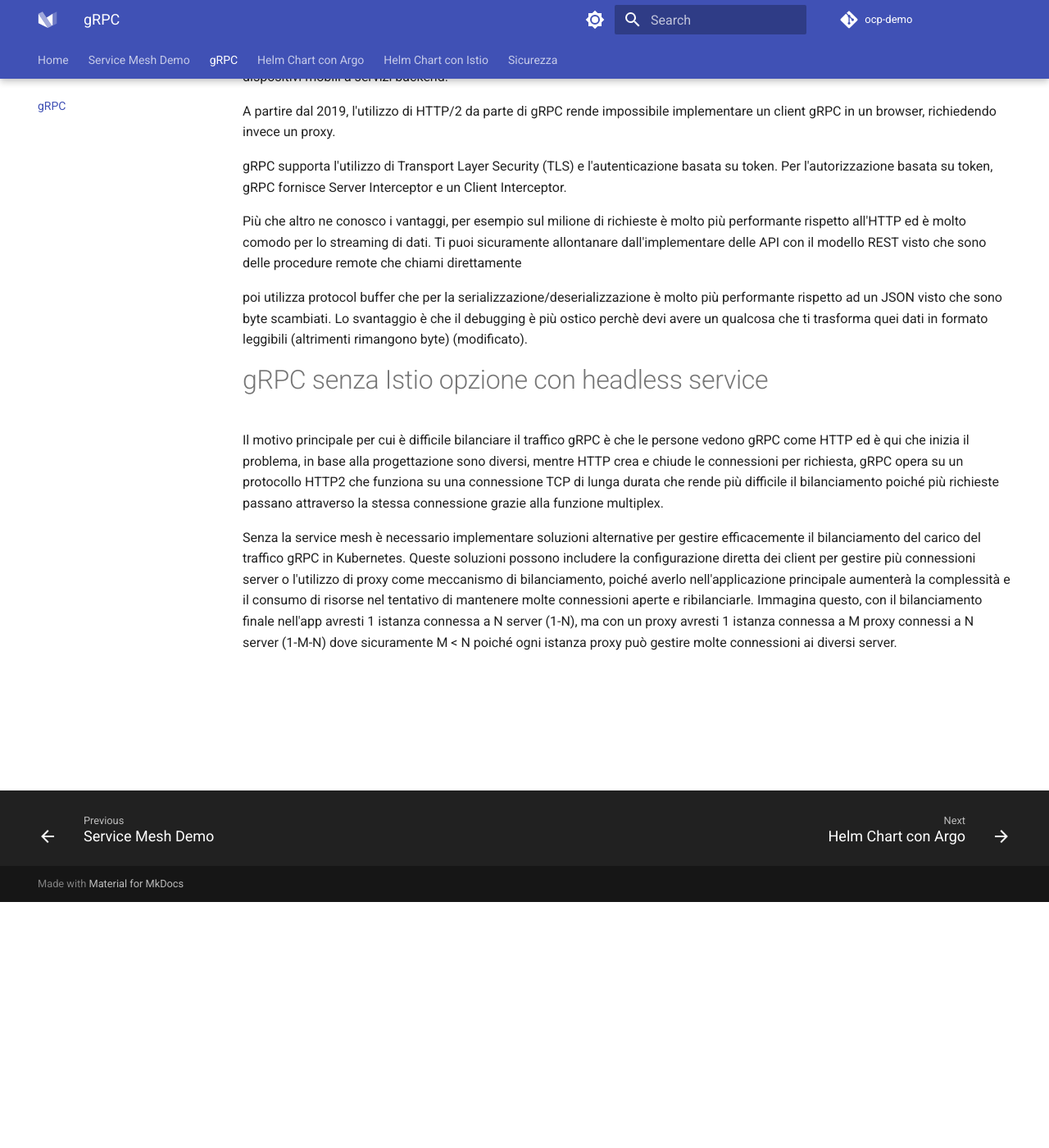
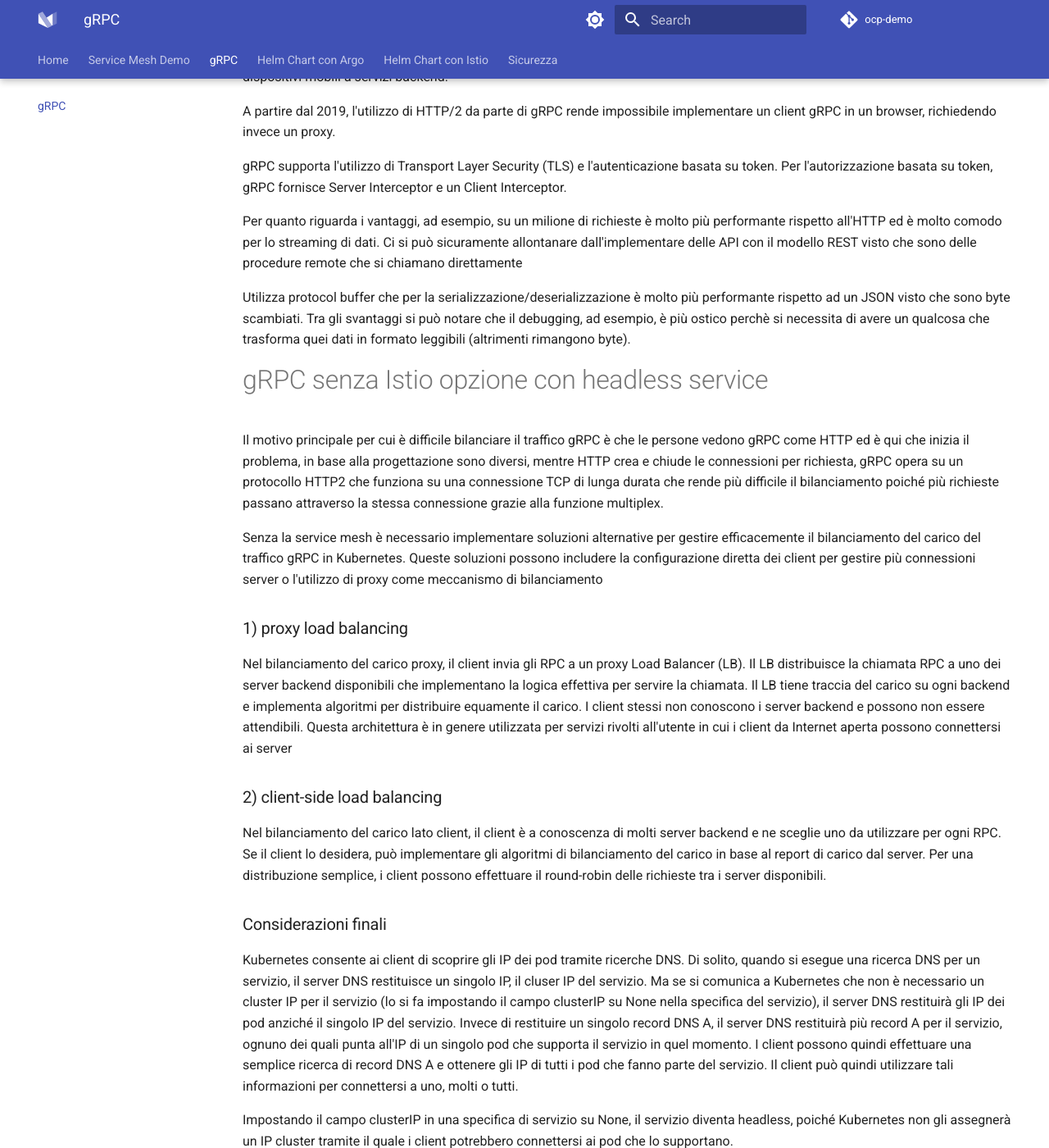
Before and after one commit to nictore/ocp-demo, an MkDocs documentation site: the page built from docs/3grpc.md, in a window 1280 px wide and 1400 px high, scrolled down 300 px. Shown: the whole window at 82% size. Built offline with MkDocs 1.6.1 and Material for MkDocs 9.7.7, drawn with Linux system fonts in a browser that asks for light colours; comment, search, counter and statistics services are not loaded.

Commit message:
update grpc page

```diff
--- a/docs/3grpc.md
+++ b/docs/3grpc.md
@@ -6,9 +6,9 @@
 
 gRPC supporta l'utilizzo di Transport Layer Security (TLS) e l'autenticazione basata su token. Per l'autorizzazione basata su token, gRPC fornisce Server Interceptor e un Client Interceptor.
 
-Più che altro ne conosco i vantaggi, per esempio sul milione di richieste è molto più performante rispetto all'HTTP ed è molto comodo per lo streaming di dati. Ti puoi sicuramente allontanare dall'implementare delle API con il modello REST visto che sono delle procedure remote che chiami direttamente
+Per quanto riguarda i vantaggi, ad esempio, su un milione di richieste è molto più performante rispetto all'HTTP ed è molto comodo per lo streaming di dati. Ci si può sicuramente allontanare dall'implementare delle API con il modello REST visto che sono delle procedure remote che si chiamano direttamente
 
-poi utilizza protocol buffer che per la serializzazione/deserializzazione è molto più performante rispetto ad un JSON visto che sono byte scambiati. Lo svantaggio è che il debugging è più ostico perchè devi avere un qualcosa che ti trasforma quei dati in formato leggibili (altrimenti rimangono byte) (modificato).
+Utilizza protocol buffer che per la serializzazione/deserializzazione è molto più performante rispetto ad un JSON visto che sono byte scambiati. Tra gli svantaggi si può notare che il debugging, ad esempio, è più ostico perchè si necessita di avere un qualcosa che trasforma quei dati in formato leggibili (altrimenti rimangono byte).
 
 
 
@@ -16,4 +16,18 @@
 
 Il motivo principale per cui è difficile bilanciare il traffico gRPC è che le persone vedono gRPC come HTTP ed è qui che inizia il problema, in base alla progettazione sono diversi, mentre HTTP crea e chiude le connessioni per richiesta, gRPC opera su un protocollo HTTP2 che funziona su una connessione TCP di lunga durata che rende più difficile il bilanciamento poiché più richieste passano attraverso la stessa connessione grazie alla funzione multiplex.
 
-Senza la service mesh è necessario implementare soluzioni alternative per gestire efficacemente il bilanciamento del carico del traffico gRPC in Kubernetes. Queste soluzioni possono includere la configurazione diretta dei client per gestire più connessioni server o l'utilizzo di proxy come meccanismo di bilanciamento, poiché averlo nell'applicazione principale aumenterà la complessità e il consumo di risorse nel tentativo di mantenere molte connessioni aperte e ribilanciarle. Immagina questo, con il bilanciamento finale nell'app avresti 1 istanza connessa a N server (1-N), ma con un proxy avresti 1 istanza connessa a M proxy connessi a N server (1-M-N) dove sicuramente M < N poiché ogni istanza proxy può gestire molte connessioni ai diversi server.
+Senza la service mesh è necessario implementare soluzioni alternative per gestire efficacemente il bilanciamento del carico del traffico gRPC in Kubernetes. Queste soluzioni possono includere la configurazione diretta dei client per gestire più connessioni server o l'utilizzo di proxy come meccanismo di bilanciamento
+
+### 1) proxy load balancing
+
+Nel bilanciamento del carico proxy, il client invia gli RPC a un proxy Load Balancer (LB). Il LB distribuisce la chiamata RPC a uno dei server backend disponibili che implementano la logica effettiva per servire la chiamata. Il LB tiene traccia del carico su ogni backend e implementa algoritmi per distribuire equamente il carico. I client stessi non conoscono i server backend e possono non essere attendibili. Questa architettura è in genere utilizzata per servizi rivolti all'utente in cui i client da Internet aperta possono connettersi ai server
+
+### 2) client-side load balancing
+
+Nel bilanciamento del carico lato client, il client è a conoscenza di molti server backend e ne sceglie uno da utilizzare per ogni RPC. Se il client lo desidera, può implementare gli algoritmi di bilanciamento del carico in base al report di carico dal server. Per una distribuzione semplice, i client possono effettuare il round-robin delle richieste tra i server disponibili.
+
+### Considerazioni finali
+
+Kubernetes consente ai client di scoprire gli IP dei pod tramite ricerche DNS. Di solito, quando si esegue una ricerca DNS per un servizio, il server DNS restituisce un singolo IP, il cluser IP del servizio. Ma se si comunica a Kubernetes che non è necessario un cluster IP per il servizio (lo si fa impostando il campo clusterIP su None nella specifica del servizio), il server DNS restituirà gli IP dei pod anziché il singolo IP del servizio. Invece di restituire un singolo record DNS A, il server DNS restituirà più record A per il servizio, ognuno dei quali punta all'IP di un singolo pod che supporta il servizio in quel momento. I client possono quindi effettuare una semplice ricerca di record DNS A e ottenere gli IP di tutti i pod che fanno parte del servizio. Il client può quindi utilizzare tali informazioni per connettersi a uno, molti o tutti.
+
+Impostando il campo clusterIP in una specifica di servizio su None, il servizio diventa headless, poiché Kubernetes non gli assegnerà un IP cluster tramite il quale i client potrebbero connettersi ai pod che lo supportano.
```
